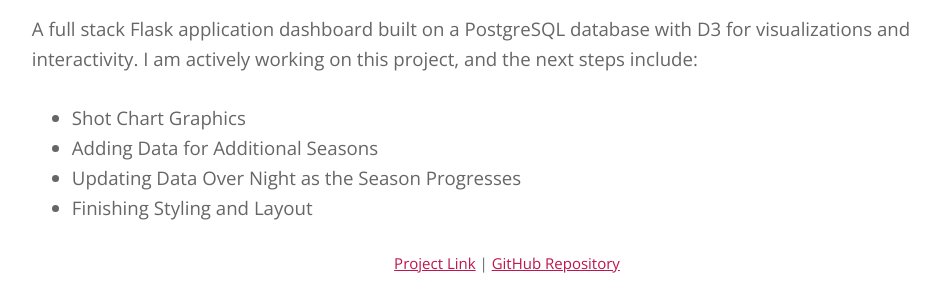
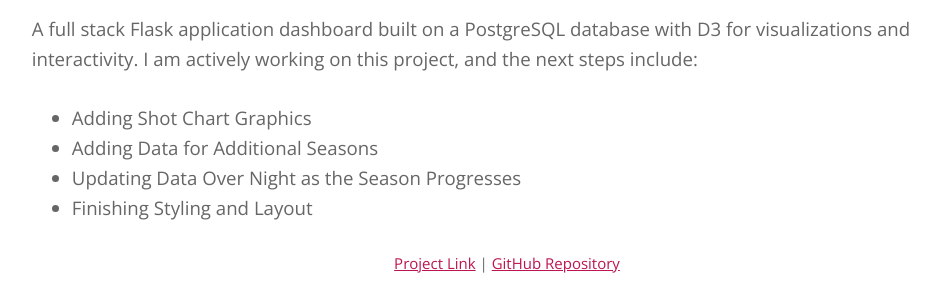
Before and after one commit to markgroner/portfolio, a Flask app: page /projects in a window 1280 px wide. Shown: the part 1058-1358 px from the top of the page, without its empty margins (33-973 px from the left). Run offline with Flask 2, Linux system fonts and the light colour scheme; parts of the project's set-up code (start-up, migrations or seed data) failed here and were passed over; some libraries are stand-ins or nearby versions; some web fonts are replaced.

Commit message:
minor layout updates

```diff
--- a/static/vendor/css/basic_style.css
+++ b/static/vendor/css/basic_style.css
@@ -21,14 +21,14 @@
 }
 
 
-.contact-list {
+.contact-info-list {
   list-style: none;
   font-size: 14pt;
   margin-left: 6%;
   margin-right: 6%;
 }
 
-.contact-description-list {
+.project-description-list {
   font-size: 14pt;
   margin-left: 6%;
   margin-right: 6%;
--- a/templates/index.html
+++ b/templates/index.html
@@ -103,7 +103,7 @@
 			<div class="container">
 	        <div class="row">
 						<center>
-							<ul class="contact-description-list">
+							<ul class="contact-info-list">
 								<li><strong>Email:</strong> <a href="mailto:markbgroner@gmail.com">markbgroner@gmail.com</a></li>
 								<li><strong>LinkedIn:</strong> <a href="https://www.linkedin.com/in/mark-groner/" target="_blank">https://www.linkedin.com/in/mark-groner</a></li>
 								<li><strong>GitHub:</strong> <a href="https://github.com/markgroner" target="_blank">https://github.com/markgroner</a></li>
--- a/templates/projects.html
+++ b/templates/projects.html
@@ -73,8 +73,8 @@
 				A full stack Flask application dashboard built on a PostgreSQL database with D3 for visualizations and interactivity.
 				I am actively working on this project, and the next steps include:
 			</p>
-			<ul class="contact-description-list">
-				<li>Shot Chart Graphics</li>
+			<ul class="project-description-list">
+				<li>Adding Shot Chart Graphics</li>
 				<li>Adding Data for Additional Seasons</li>
 				<li>Updating Data Over Night as the Season Progresses</li>
 				<li>Finishing Styling and Layout</li>
```
